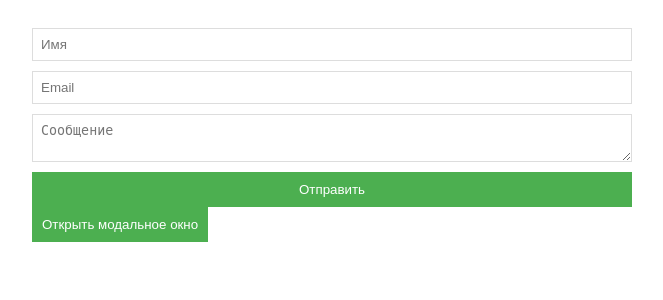
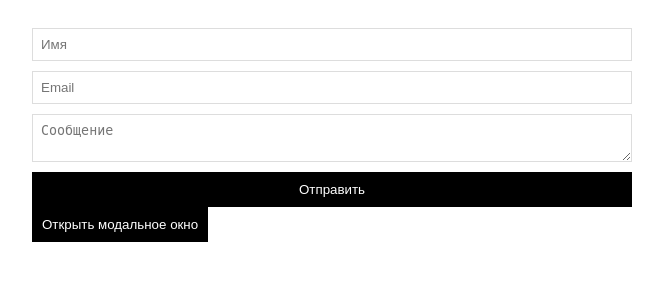
Before and after one commit to Alex-Piletski/Junior-s-QA-Pet-project, a Flask app: page / in a window 1280 px wide. Shown: the top 300 px of the page, without its empty margins (308-971 px from the left). Run offline with Flask 3, Linux system fonts and the light colour scheme.

Commit message:
Update style.css

```diff
--- a/static/css/style.css
+++ b/static/css/style.css
@@ -1,7 +1,8 @@
 body {
     background-color: #FFFFFF;
     color: #000000;
-    font-family: Open Sans;
+    font-family: -apple-system, BlinkMacSystemFont, "Segoe UI", Roboto, Oxygen,
+                 Ubuntu, Cantarell, "Open Sans", "Helvetica Neue", sans-serif;
 }
 
 .container {
@@ -23,8 +24,8 @@ input, textarea {
 
 button {
     padding: 10px;
-    background: #4CAF50;
-    color: white;
+    background: #000000; /* чёрный фон */
+    color: #ffffff;      /* белый текст */
     border: none;
     cursor: pointer;
 }
```
